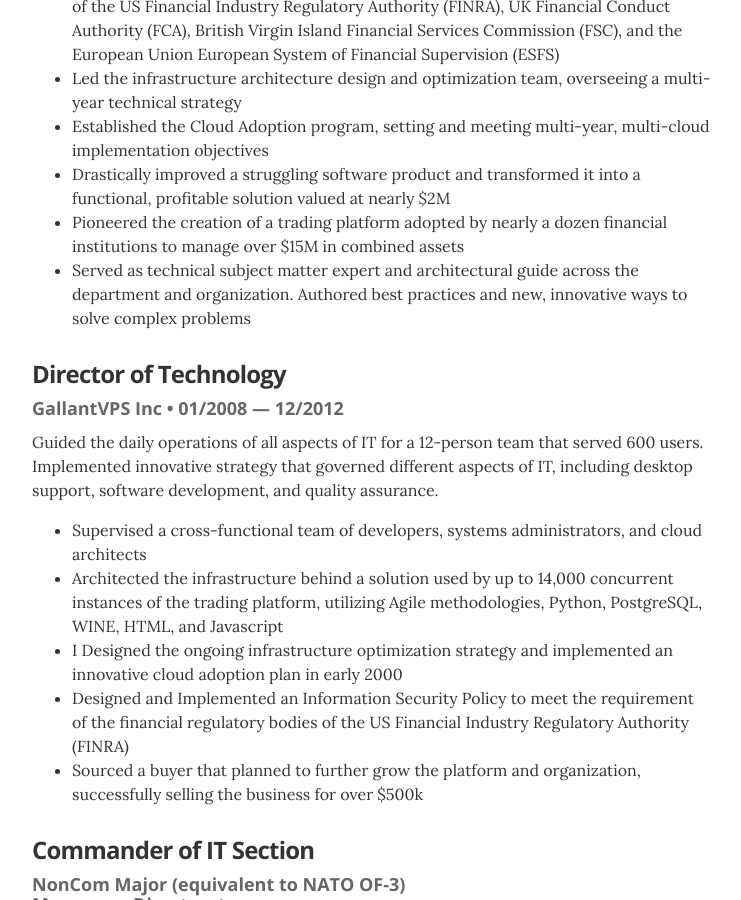
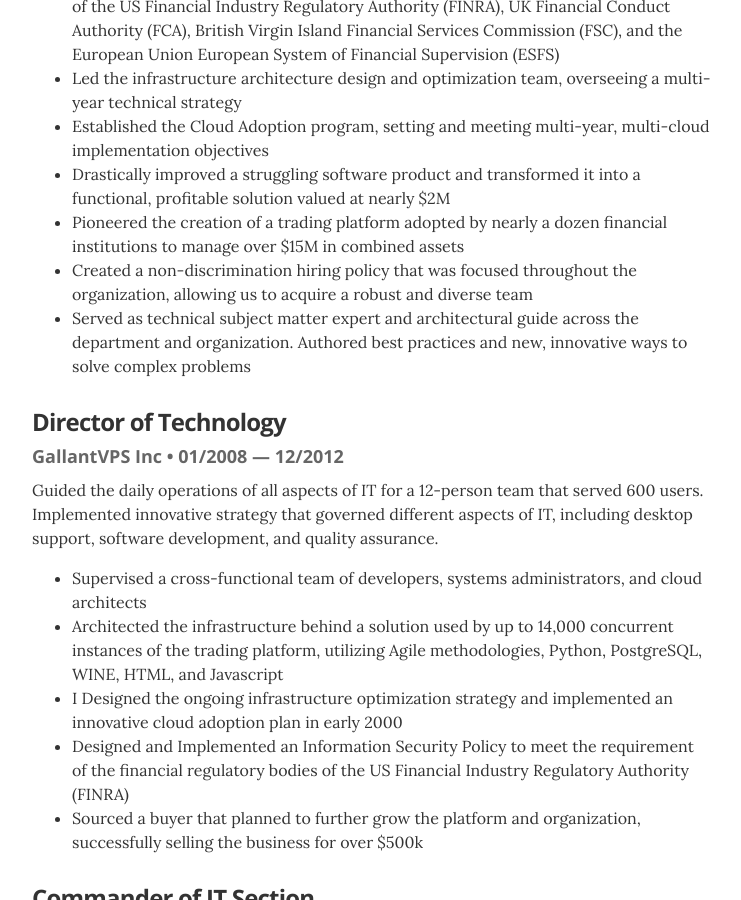
Before and after one commit to inuwashi/inuwashi.github.io, a Jekyll site: the page built from index.html, in a window 1280 px wide and 900 px high, scrolled down 3652 px. Shown: the whole window, without its empty margins (268-1009 px from the left). Built offline with Jekyll 4.4.1, drawn with Linux system fonts in a browser that asks for light colours.

```diff
--- a/_data/experience.yml
+++ b/_data/experience.yml
@@ -78,6 +78,7 @@
     - bullet: Established the Cloud Adoption program, setting and meeting multi-year, multi-cloud implementation objectives
     - bullet: Drastically improved a struggling software product and transformed it into a functional, profitable solution valued at nearly $2M
     - bullet: Pioneered the creation of a trading platform adopted by nearly a dozen financial institutions to manage over $15M in combined assets
+    - bullet: Created a non-discrimination hiring policy that was focused throughout the organization, allowing us to acquire a robust and diverse team
     - bullet: Served as technical subject matter expert and architectural guide across the department and organization. Authored best practices and new, innovative ways to solve complex problems
 
 # Gallant VPS
```
